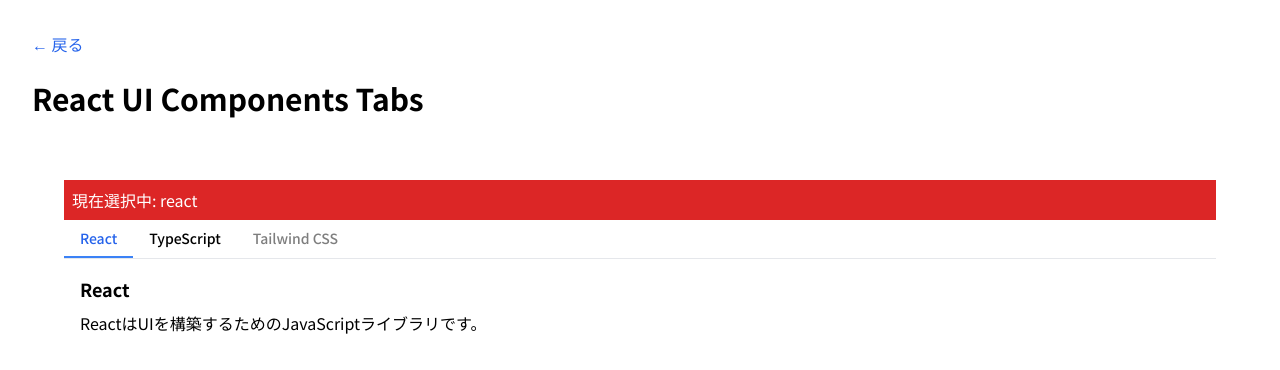
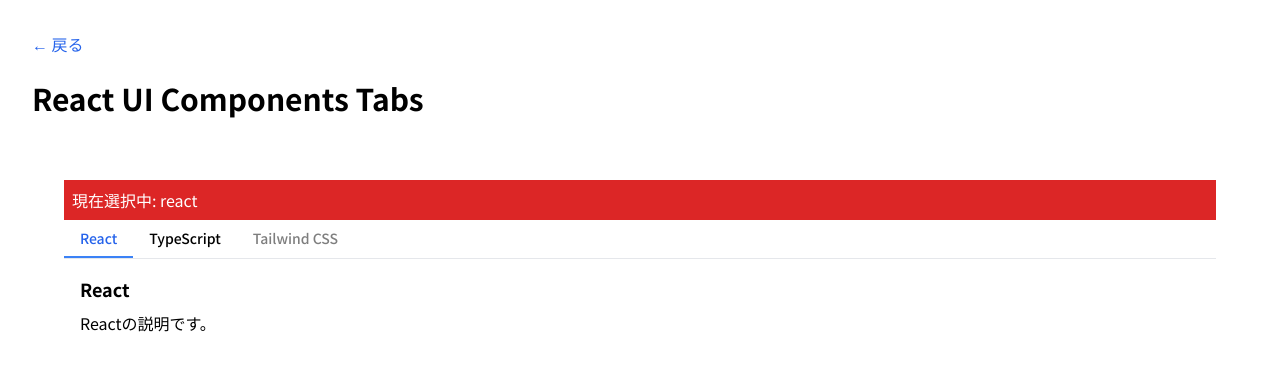
Before and after one commit to remapypapa/tailwind-practice, a React (Vite) app: page /ui/Tabs in a window 1280 px wide. Shown: the top 370 px of the page. Built offline with nearby package versions, Linux system fonts and the light colour scheme; a web font is replaced by a local one.

Commit message:
refactor: Split Tabs into compound components

```diff
--- a/src/components/ui/tabs/Tabs.tsx
+++ b/src/components/ui/tabs/Tabs.tsx
@@ -1,128 +1,41 @@
 import { cn } from "@/lib/utils";
 import { useState } from "react";
-
-//TabItemの型を定義
-type TabItem = {
-  //idは単なる番号ではない、id → 現在選択されているTab → 表示するPanel という関係を作るためのもの
-  //activeTab === item.id のようにする
-  //id → プログラム内部で使う値、
-  id: string;
-  //label →
-  label: string;
-  //Tabs側はコンテンツの具体的な中身を知らなくていい
-  content: React.ReactNode; //Reactで表示できるものなら何でも渡せる
-  //各Itemが自分自身の状態を持つようにする
-  disabled?: boolean; //追加
-};
+import { TabsProvider } from "./TabsContext"; //追加
 
 type TabsProps = {
-  items: TabItem[]; //items は TabItem型の配列
   //最初はどのTabを開いておくか
   defaultValue?: string;
   //現在どのTabを選択しているか
   value?: string; //追加
   onChange?: (value: string) => void; //追加
   className?: string;
+  children: React.ReactNode;
 };
 
 export default function Tabs({
-  items,
   defaultValue,
   value,
   onChange,
   className,
+  children,
 }: TabsProps) {
-  const [internalValue, setInternalValue] = useState(
-    defaultValue ?? items[0]?.id,
-  );
+  const [internalValue, setInternalValue] = useState(defaultValue);
 
   const activeTab = value ?? internalValue;
 
   const handleChange = (nextValue: string) => {
-    const item = items.find((item) => item.id === nextValue);
-
-    if (!item || item.disabled) {
-      return;
-    }
-
     setInternalValue(nextValue);
     onChange?.(nextValue);
   };
 
   return (
-    <div className={cn("w-full", className)}>
-      {/* Tab List */}
-      <div
-        //Tabをまとめている要素に tablist という役割を与えている
-        role="tablist"
-        className={cn("flex border-b border-gray-200")}
-      >
-        {items.map((item) => {
-          //item.id = "react" なら、tabId → "tab-react"、panelId → "panel-react"
-          //TypeScriptなら、tab-typescript、panel-typescript
-          //データとしてのIDとDOM上のIDを分ける
-          //item.idはコンポーネント内部のデータ識別子
-          //id: "react" DOMでは、tab-react、panel-react という用途別のIDにする
-          //これにより、TabとPanelを間違えにくくなります。
-          const tabId = `tab-${item.id}`;
-          const panelId = `panel-${item.id}`;
-
-          //この1つのState判定から
-          //aria-selected={isActive} と isActive && "border-blue-500 text-blue-600" を作っている
-          const isActive = activeTab === item.id;
-
-          return (
-            <button
-              key={item.id}
-              id={tabId}
-              type="button"
-              role="tab"
-              //isActive を利用
-              aria-selected={isActive}
-              aria-controls={panelId}
-              disabled={item.disabled}
-              onClick={() => handleChange(item.id)}
-              className={cn(
-                "border-b-2 border-transparent px-4 py-2 text-sm font-medium",
-                "hover:text-gray-900",
-                item.disabled &&
-                  "cursor-not-allowed opacity-50 hover:text-gray-500",
-                //isActive を利用
-                isActive && "border-blue-500 text-blue-600",
-              )}
-            >
-              {item.label}
-            </button>
-          );
-        })}
-      </div>
-
-      {/* Tab Panels */}
-      {items.map((item) => {
-        if (item.id !== activeTab) {
-          return null;
-        }
-
-        const tabId = `tab-${item.id}`;
-        const panelId = `panel-${item.id}`;
-
-        return (
-          <div
-            key={item.id}
-            id={panelId}
-            //Panelには、role="tabpanel" をつける
-            // 「これはTabによって切り替えられるコンテンツ領域です」 という意味
-            role="tabpanel"
-            //このPanelはどのTabに対応しているのかが分かる
-            //<div id="panel-react" role="tabpanel" aria-labelledby="tab-react"> なら
-            //panel-react → tab-react → React という関係
-            aria-labelledby={tabId}
-            className={cn("p-4")}
-          >
-            {item.content}
-          </div>
-        );
-      })}
-    </div>
+    <TabsProvider
+      value={{
+        activeTab,
+        onChange: handleChange,
+      }}
+    >
+      <div className={cn("w-full", className)}>{children}</div>
+    </TabsProvider>
   );
 }
--- /dev/null
+++ b/src/components/ui/tabs/TabsContent.tsx
@@ -0,0 +1,38 @@
+import { cn } from "@/lib/utils";
+import { useTabsContext } from "./TabsContext";
+
+type TabsContentProps = {
+  value: string;
+  children: React.ReactNode;
+  className?: string;
+};
+
+export default function TabsContent({
+  value,
+  children,
+  className,
+}: TabsContentProps) {
+  const { activeTab } = useTabsContext();
+
+  //activeTab = "react"なら、
+  //TabsContent value="react" → 表示
+  //TabsContent value="typescript" → null
+  //TabsContent value="tailwind" → null
+  if (activeTab !== value) {
+    return null;
+  }
+
+  const tabId = `tab-${value}`;
+  const panelId = `panel-${value}`;
+
+  return (
+    <div
+      id={panelId}
+      role="tabpanel"
+      aria-labelledby={tabId}
+      className={cn("p-4", className)}
+    >
+      {children}
+    </div>
+  );
+}
--- /dev/null
+++ b/src/components/ui/tabs/TabsContext.tsx
@@ -0,0 +1,33 @@
+import { createContext, useContext } from "react";
+
+type TabsContextValue = {
+  //Contextから子へ渡す情報です
+  //activeTab = "react" なら現在Reactが選択されている という情報
+  activeTab: string | undefined;
+  onChange: (value: string) => void;
+};
+
+//Tabsに関する共有データを入れておく場所
+const TabsContext = createContext<TabsContextValue | undefined>(undefined);
+
+//これがContextを提供する親
+export function TabsProvider({
+  value,
+  children,
+}: {
+  value: TabsContextValue;
+  children: React.ReactNode;
+}) {
+  // TabsContext.Providerの中にある子コンポーネントはContextを取得できる
+  return <TabsContext.Provider value={value}>{children}</TabsContext.Provider>;
+}
+
+export function useTabsContext() {
+  const context = useContext(TabsContext);
+
+  if (!context) {
+    throw new Error("useTabsContext must be used within Tabs");
+  }
+
+  return context;
+}
--- /dev/null
+++ b/src/components/ui/tabs/TabsList.tsx
@@ -0,0 +1,18 @@
+import { cn } from "@/lib/utils";
+
+//Tabを並べる場所を提供するだけで、Satateを持たない
+type TabsListProps = {
+  children: React.ReactNode;
+  className?: string;
+};
+
+export default function TabsList({ children, className }: TabsListProps) {
+  return (
+    <div
+      role="tablist"
+      className={cn("flex border-b border-gray-200", className)}
+    >
+      {children}
+    </div>
+  );
+}
--- /dev/null
+++ b/src/components/ui/tabs/TabsTrigger.tsx
@@ -0,0 +1,47 @@
+import { cn } from "@/lib/utils";
+import { useTabsContext } from "./TabsContext";
+
+type TabsTriggerProps = {
+  value: string;
+  children: React.ReactNode;
+  disabled?: boolean;
+  className?: string;
+};
+
+export default function TabsTrigger({
+  value,
+  children,
+  disabled = false,
+  className,
+}: TabsTriggerProps) {
+  const { activeTab, onChange } = useTabsContext();
+
+  //自分は現在選択されている？を判断
+  const isActive = activeTab === value;
+
+  const tabId = `tab-${value}`;
+  const panelId = `panel-${value}`;
+
+  return (
+    <button
+      id={tabId}
+      type="button"
+      role="tab"
+      aria-selected={isActive}
+      aria-controls={panelId}
+      disabled={disabled}
+      //親のState変更を要求
+      onClick={() => onChange(value)}
+      className={cn(
+        "border-b-2 border-transparent px-4 py-2",
+        "text-sm font-medium",
+        "hover:text-gray-900",
+        disabled && "cursor-not-allowed opacity-50",
+        isActive && "border-blue-500 text-blue-600",
+        className,
+      )}
+    >
+      {children}
+    </button>
+  );
+}
--- a/src/pages/ui/TabsPage.tsx
+++ b/src/pages/ui/TabsPage.tsx
@@ -1,44 +1,10 @@
 import Tabs from "@/components/ui/tabs/Tabs";
+import TabsContent from "@/components/ui/tabs/TabsContent";
+import TabsList from "@/components/ui/tabs/TabsList";
+import TabsTrigger from "@/components/ui/tabs/TabsTrigger";
 import { cn } from "@/lib/utils";
 import { useState } from "react";
 import { Link } from "react-router-dom";
-
-const items = [
-  {
-    id: "react",
-    label: "React",
-    content: (
-      <div>
-        <h2 className={cn("mb-2 text-lg font-bold")}>React</h2>
-
-        <p>ReactはUIを構築するためのJavaScriptライブラリです。</p>
-      </div>
-    ),
-  },
-  {
-    id: "typescript",
-    label: "TypeScript",
-    content: (
-      <div>
-        <h2 className={cn("mb-2 text-lg font-bold")}>TypeScript</h2>
-
-        <p>TypeScriptはJavaScriptに型システムを追加した言語です。</p>
-      </div>
-    ),
-  },
-  {
-    id: "tailwind",
-    label: "Tailwind CSS",
-    disabled: true,
-    content: (
-      <div>
-        <h2 className={cn("mb-2 text-lg font-bold")}>Tailwind CSS</h2>
-
-        <p>Tailwind CSSはユーティリティクラスを使ってUIを構築します。</p>
-      </div>
-    ),
-  },
-];
 
 export default function TabsPage() {
   //重要、状態を持つ = 親がStateを持っている
@@ -75,10 +41,130 @@
 
           <p className="bg-red-600 p-2 text-white">現在選択中: {activeTab}</p>
 
-          {/* value={activeTab}は現在値、onChange={setActiveTab} 値が変更されたことを親に通知 */}
-          <Tabs items={items} value={activeTab} onChange={setActiveTab} />
+          <Tabs value={activeTab} onChange={setActiveTab}>
+            <TabsList>
+              <TabsTrigger value="react">React</TabsTrigger>
+
+              <TabsTrigger value="typescript">TypeScript</TabsTrigger>
+
+              <TabsTrigger value="tailwind" disabled>
+                Tailwind CSS
+              </TabsTrigger>
+            </TabsList>
+
+            <TabsContent value="react">
+              <h2 className={cn("mb-2 text-lg font-bold")}>React</h2>
+
+              <p>Reactの説明です。</p>
+            </TabsContent>
+
+            <TabsContent value="typescript">
+              <h2 className={cn("mb-2 text-lg font-bold")}>TypeScript</h2>
+
+              <p>TypeScriptの説明です。</p>
+            </TabsContent>
+
+            <TabsContent value="tailwind">
+              <h2 className={cn("mb-2 text-lg font-bold")}>Tailwind CSS</h2>
+
+              <p>Tailwind CSSの説明です。</p>
+            </TabsContent>
+          </Tabs>
         </div>
       </div>
     </div>
   );
 }
+
+/*
+この設計にすると、UIを自由に組み立てられるようになる
+
+<TabsTrigger value="react">
+  React
+</TabsTrigger>
+
+を
+<TabsTrigger value="react">
+  <span>React</span>
+  <Badge>New</Badge>
+</TabsTrigger>
+
+のようにできる
+
+<TabsTrigger value="react">
+  <Icon />
+  React
+</TabsTrigger>
+
+これも可能
+そして、
+
+<TabsContent value="react">
+  ...
+</TabsContent>
+
+も自由なReactNodeを受け取れる
+
+今回の設計
+                    Tabs
+                     │
+             activeTab / onChange
+                     │
+                  Context
+                     │
+          ┌──────────┴──────────┐
+          ↓                     ↓
+      TabsTrigger           TabsContent
+          │                     │
+          │ value               │ value
+          ↓                     ↓
+      "react"               "react"
+          │                     │
+          └─────── 一致 ─────────┘
+
+TabsTrigger value="react"
+と
+TabsContent value="react"
+が
+"react"
+という同じ値によって関連付けられてい
+
+id
+ ↓
+Tab ↔ Panel
+
+という設計を、コンポーネントレベルに発展させたもの
+
+今回の実装にはまだ改善点がある
+
+<TabsTrigger value="react">
+  React
+</TabsTrigger>
+
+<TabsContent value="typescript">
+  TypeScript
+</TabsContent>
+
+のように、対応関係を間違えてもTypeScriptは検出できません。
+
+<Tabs>
+  <TabsTrigger value="react" />
+</Tabs>
+
+だけでも動いてしまいます。
+
+Tabs全体として正しい構造を強制する仕組み
+までは作っていません。
+
+今回重要なのは
+<Tabs>
+  <TabsList>
+    <TabsTrigger />
+  </TabsList>
+
+  <TabsContent />
+</Tabs>
+
+という**Compound Component（複合コンポーネント）**という考え方
+これはReactのUIライブラリで非常によく登場する設計パターン
+*/
```
